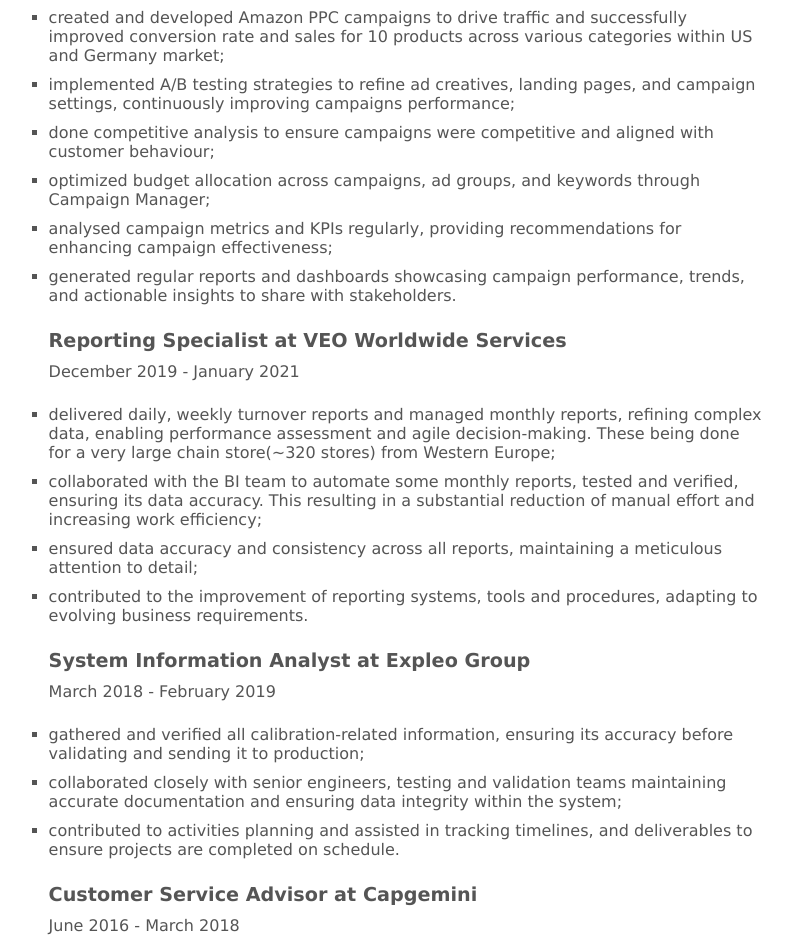
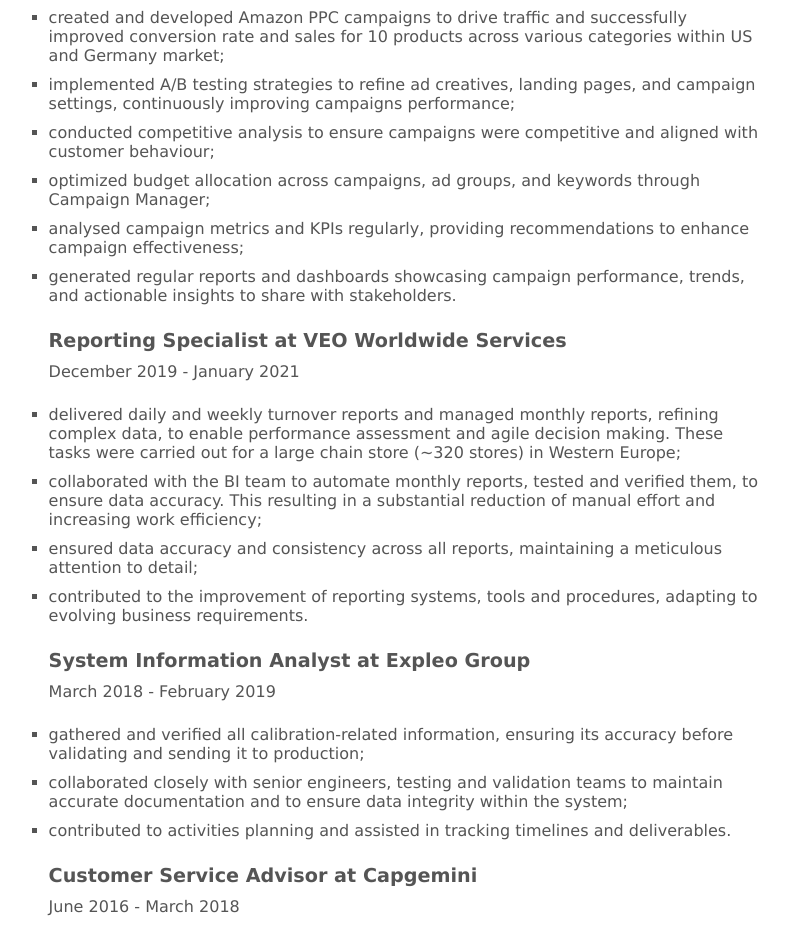
Before and after one commit to itiganas/resume, a website built with Parcel: page index.html in a window 1280 px wide. Shown: the part 1463-2401 px from the top of the page, without its empty margins (445-1237 px from the left). Built offline with nearby package versions, Linux system fonts and the light colour scheme.

Commit message:
Update index.html

```diff
--- a/index.html
+++ b/index.html
@@ -62,9 +62,9 @@
             sales for 10 products across various categories within US and Germany market;</li>
           <li>implemented A/B testing strategies to refine ad creatives, landing pages, and campaign settings,
             continuously improving campaigns performance;</li>
-          <li>done competitive analysis to ensure campaigns were competitive and aligned with customer behaviour;</li>
+          <li>conducted competitive analysis to ensure campaigns were competitive and aligned with customer behaviour;</li>
           <li>optimized budget allocation across campaigns, ad groups, and keywords through Campaign Manager;</li>
-          <li>analysed campaign metrics and KPIs regularly, providing recommendations for enhancing campaign
+          <li>analysed campaign metrics and KPIs regularly, providing recommendations to enhance campaign
             effectiveness;</li>
           <li>generated regular reports and dashboards showcasing campaign performance, trends, and actionable insights
             to share with stakeholders.</li>
@@ -73,18 +73,13 @@
         <h5>Reporting Specialist at VEO Worldwide Services</h5>
         <h6>December 2019 - January 2021</h6><br>
         <ul>
-          <li>delivered daily, weekly turnover reports and managed monthly reports, refining complex data, enabling
-            performance assessment and agile decision-making. These being done for a very large chain store(~320 stores)
-            from Western Europe;
-          </li>
-          <li>collaborated with the BI team to automate some monthly reports, tested and verified, ensuring its data
-            accuracy. This resulting in a substantial reduction of manual effort and increasing work efficiency;
-          </li>
-          <li>ensured data accuracy and consistency across all reports, maintaining a meticulous attention to detail;
-          </li>
+          <li>delivered daily and weekly turnover reports and managed monthly reports, refining complex data, to enable
+            performance assessment and agile decision making. These tasks were carried out for a large chain store (~320 stores) in Western Europe;</li>
+          <li>collaborated with the BI team to automate monthly reports, tested and verified them, to ensure data
+            accuracy. This resulting in a substantial reduction of manual effort and increasing work efficiency;</li>
+          <li>ensured data accuracy and consistency across all reports, maintaining a meticulous attention to detail;</li>
           <li>contributed to the improvement of reporting systems, tools and procedures, adapting to evolving business
-            requirements.
-          </li>
+            requirements.</li>
         </ul>
         <br>
         <h5>System Information Analyst at Expleo Group</h5>
@@ -93,11 +88,10 @@
           <li>gathered and verified all calibration-related information, ensuring its accuracy before validating and
             sending it to production;
           </li>
-          <li>collaborated closely with senior engineers, testing and validation teams maintaining accurate
-            documentation and ensuring data integrity within the system;
+          <li>collaborated closely with senior engineers, testing and validation teams to maintain accurate
+            documentation and to ensure data integrity within the system;
           </li>
-          <li>contributed to activities planning and assisted in tracking timelines, and deliverables to ensure projects
-            are completed on schedule.
+          <li>contributed to activities planning and assisted in tracking timelines and deliverables.
           </li>
         </ul>
         <br>
@@ -157,7 +151,7 @@
         <br><br>
         <h3>MY HOBBIES AND INTERESTS</h3><br>
         <ul>
-          <li>I love mountain hiking and cycling in my free time</li>
+          <li>I love mountain hiking and cycling</li>
           <li>Passionate about interior design and gardening</li>
           <li>I enjoy watching documentaries and movies based by true stories</li>
         </ul>
@@ -167,7 +161,7 @@
         <h1>MY CONTACT DETAILS</h1>
         <hr>
         <br>
-        <i class="fa fa-map-pin"></i> Adress: Greater Area Zurich<br><br>
+        <i class="fa fa-map-pin"></i> Adress: Greater Area Zurich, Zug<br><br>
         <i class="fa fa-envelope"></i> E-mail: inna.tiganas@gmail.com
       </div>
       <footer>
```
